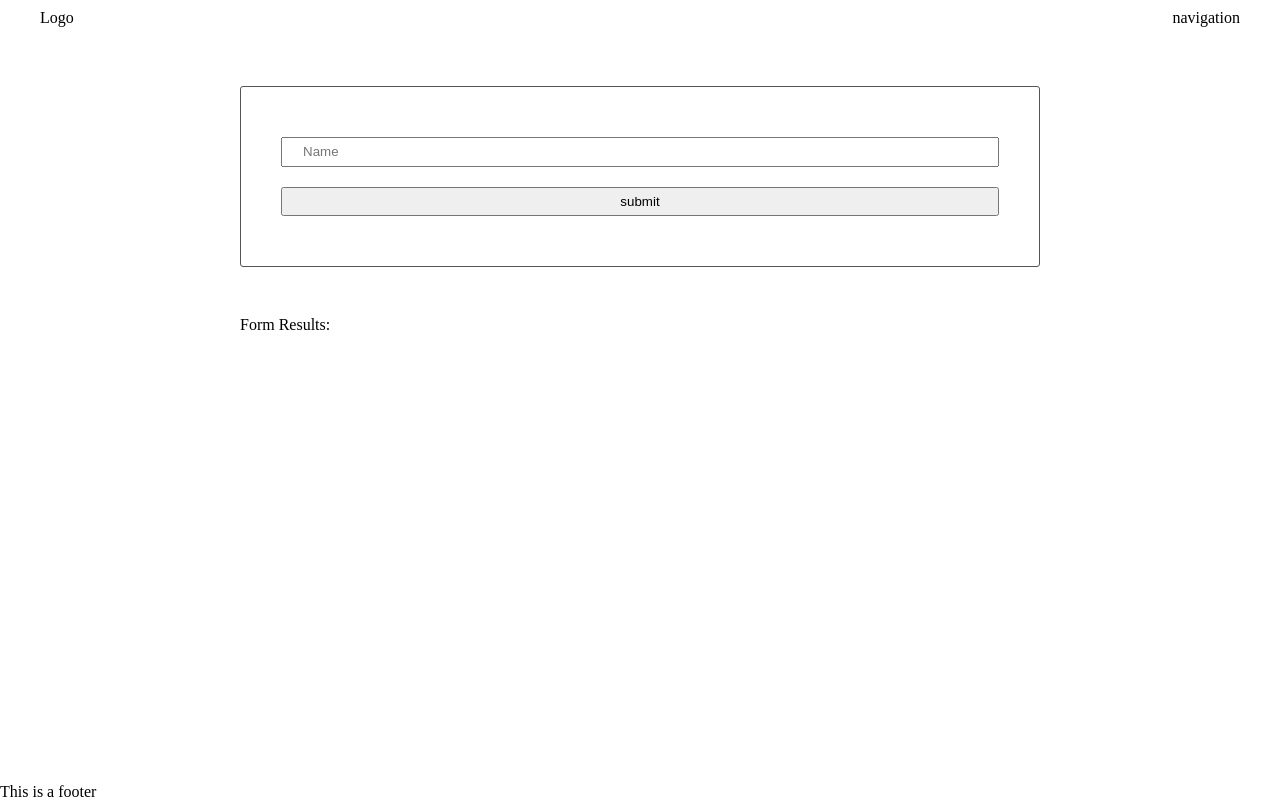
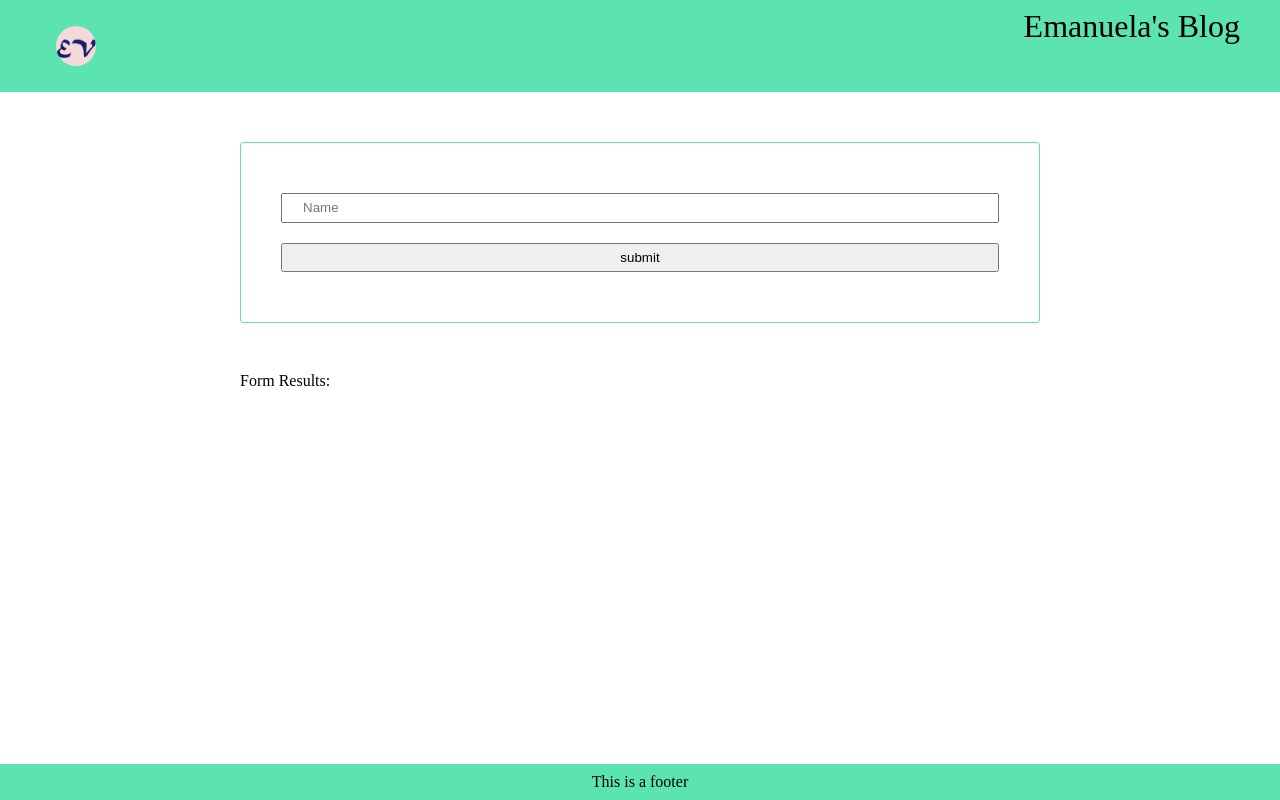
Before and after one commit to emanuelaventura/evaluate-news-nlp, a website built with webpack: page src/client/views/index.html in a window 1280 px wide. Built offline with nearby package versions, Linux system fonts and the light colour scheme.

Commit message:
added img

```diff
--- a/package.json
+++ b/package.json
@@ -24,10 +24,12 @@
     "babel-loader": "^9.1.2",
     "clean-webpack-plugin": "^4.0.0",
     "css-loader": "^6.8.1",
+    "file-loader": "^6.2.0",
     "html-webpack-plugin": "^5.5.3",
     "node-sass": "^9.0.0",
     "sass-loader": "^13.3.2",
     "style-loader": "^3.3.3",
+    "url-loader": "^4.1.1",
     "webpack": "^5.88.0",
     "webpack-cli": "^5.1.4",
     "webpack-dev-server": "^4.15.1"
--- a/src/client/index.js
+++ b/src/client/index.js
@@ -15,3 +15,9 @@ export {
     checkForName,
     handleSubmit
 }
+
+import logo from './images/logo.png';
+
+var logoImg = document.getElementsByClassName('header-logo')[0];
+
+logoImg.src = logo;
--- a/src/client/styles/footer.scss
+++ b/src/client/styles/footer.scss
@@ -0,0 +1,8 @@
+footer {
+    color: black;
+    display: flex;
+    justify-content: center;
+    align-items: center;
+    background-color: #5be3b2;
+    padding: 10px;
+}
--- a/src/client/styles/form.scss
+++ b/src/client/styles/form.scss
@@ -1,5 +1,5 @@
 form {
-    border: 1px solid #545454;
+    border: 1px solid #5be3b2;
     border-radius: 3px;
     padding: 40px;
 }
--- a/src/client/styles/header.scss
+++ b/src/client/styles/header.scss
@@ -2,4 +2,17 @@ header {
     display: flex;
     justify-content: space-between;
     padding: 10px 40px;
+    background-color: #5be3b2;
+
+    .header-logo {
+        height: 40px;
+        margin: 1em;
+        border-radius: 50%;
+
+    }
+
+    .header-title {
+        font-size: 2em;
+        color: black;
+    }
 }
--- a/src/client/views/index.html
+++ b/src/client/views/index.html
@@ -14,12 +14,8 @@
     <body>
 
         <header>
-            <div class="">
-                Logo
-            </div>
-            <div class="">
-                navigation
-            </div>
+            <img class="header-logo"  alt="logo">
+            <h1 class="header-title"><em>Emanuela</em>'s Blog</h1>
         </header>
 
         <main>
--- a/webpack.dev.js
+++ b/webpack.dev.js
@@ -22,6 +22,16 @@ module.exports = {
             {
                 test: /.scss$/,
                 use: [ 'style-loader', 'css-loader', 'sass-loader' ]
+            },
+            {
+                test: /\.(png|jp(e*)g|svg)$/,
+                use: [{
+                    loader: 'url-loader',
+                    options: {
+                        limit: 8000, // Convert images < 8kb to base64 strings
+                        name: 'images/[hash]-[name].[ext]'
+                    }
+                }]
             }
         ]
     },
```
Also changed, not shown: webpack.prod.js (+10 -0 lines), src/client/images/logo.png (added), 1 other file.
